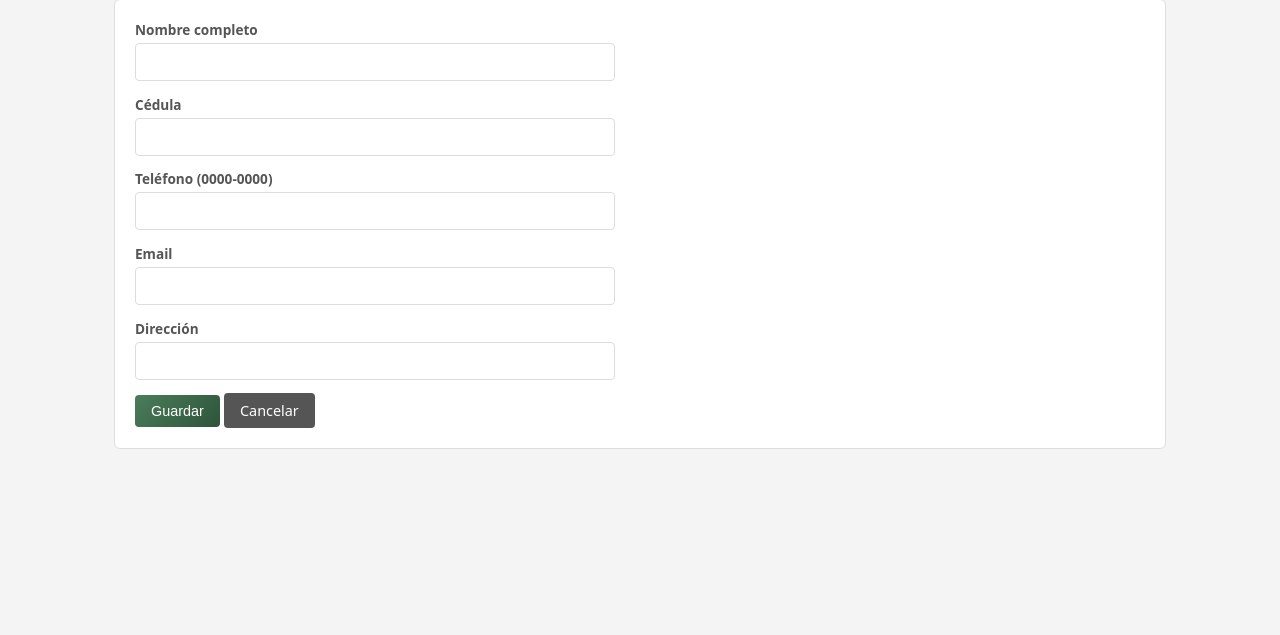
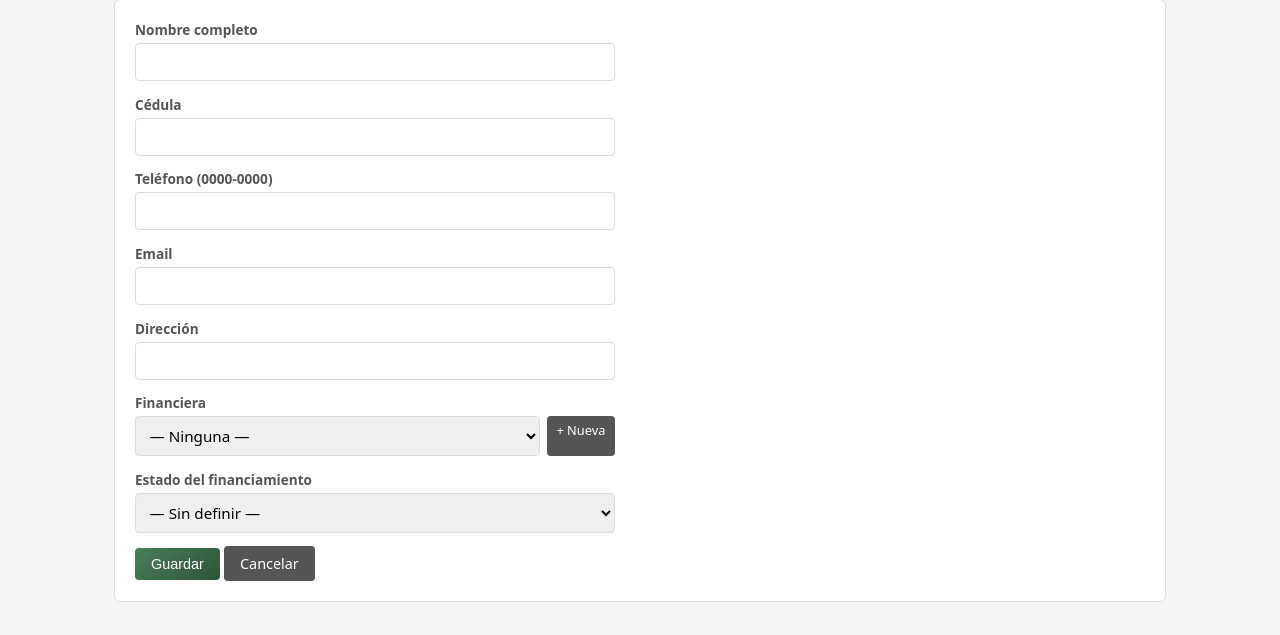
Before and after one commit to Vporras-88/Eli-n-Liam-Motors-CR, a Flask app: page /clientes/nuevo in a window 1280 px wide. Shown: the part 165-800 px from the top of the page. Run offline with Flask 3, Linux system fonts and the light colour scheme; the visitor is signed in with stand-in values (Sample User, id 1); data comes from the database, SQL or seed files in the repository; data that the repository does not hold is empty.

Commit message:
Agregar Financiera y Estado de financiamiento al módulo de Clientes
- Nuevo catálogo de Financieras (modelo, controlador, rutas y vista)
  con botonera para agregar/eliminar nombres de financieras, accesible
  desde Clientes → Financieras.
- Nuevos campos en Cliente: financiera (select) y estado del
  financiamiento (Pendiente/Aprobado/Rechazado), visibles en el
  formulario y como badge de color en el listado.
- Migración automática de la tabla `clientes` para bases de datos
  ya existentes (ALTER TABLE agrega las columnas si faltan).
- cliente_controller.editar_cliente conserva financiera/estado
  existentes cuando no se especifican, para no romper la CLI.

Co-Authored-By: Claude Sonnet 5 <noreply@anthropic.com>
Claude-Session: https://claude.ai/code/session_01WpVwH9SSiEgH7qaJsYcSbu

```diff
--- a/app/controllers/cliente_controller.py
+++ b/app/controllers/cliente_controller.py
@@ -4,18 +4,51 @@ import sqlite3
 
 from app.models import cliente as cliente_model
 
+ESTADOS_FINANCIAMIENTO = ("aprobado", "rechazado", "pendiente")
 
-def crear_cliente(nombre: str, cedula: str, telefono: str, email: str, direccion: str) -> sqlite3.Row:
+# Marca "no especificado" para distinguir de None (que significa "sin financiera" /
+# "sin estado" de forma explícita) al editar un cliente.
+_SIN_ESPECIFICAR = object()
+
+
+def crear_cliente(
+    nombre: str,
+    cedula: str,
+    telefono: str,
+    email: str,
+    direccion: str,
+    financiera_id: int | None = None,
+    estado_financiamiento: str | None = None,
+) -> sqlite3.Row:
     if cliente_model.obtener_por_cedula(cedula.strip()) is not None:
         raise ValueError(f"Ya existe un cliente registrado con la cédula {cedula}.")
-    cliente_id = cliente_model.crear(nombre.strip(), cedula.strip(), telefono.strip(), email.strip(), direccion.strip())
+    cliente_id = cliente_model.crear(
+        nombre.strip(), cedula.strip(), telefono.strip(), email.strip(), direccion.strip(),
+        financiera_id, estado_financiamiento,
+    )
     return cliente_model.obtener_por_id(cliente_id)
 
 
-def editar_cliente(cliente_id: int, nombre: str, telefono: str, email: str, direccion: str) -> sqlite3.Row:
-    if cliente_model.obtener_por_id(cliente_id) is None:
+def editar_cliente(
+    cliente_id: int,
+    nombre: str,
+    telefono: str,
+    email: str,
+    direccion: str,
+    financiera_id: int | None = _SIN_ESPECIFICAR,
+    estado_financiamiento: str | None = _SIN_ESPECIFICAR,
+) -> sqlite3.Row:
+    actual = cliente_model.obtener_por_id(cliente_id)
+    if actual is None:
         raise ValueError("El cliente indicado no existe.")
-    cliente_model.actualizar(cliente_id, nombre.strip(), telefono.strip(), email.strip(), direccion.strip())
+    if financiera_id is _SIN_ESPECIFICAR:
+        financiera_id = actual["financiera_id"]
+    if estado_financiamiento is _SIN_ESPECIFICAR:
+        estado_financiamiento = actual["estado_financiamiento"]
+    cliente_model.actualizar(
+        cliente_id, nombre.strip(), telefono.strip(), email.strip(), direccion.strip(),
+        financiera_id, estado_financiamiento,
+    )
     return cliente_model.obtener_por_id(cliente_id)
 
 
--- /dev/null
+++ b/app/controllers/financiera_controller.py
@@ -0,0 +1,25 @@
+"""Controlador de Financieras."""
+
+import sqlite3
+
+from app.models import financiera as financiera_model
+
+
+def crear_financiera(nombre: str) -> sqlite3.Row:
+    nombre = nombre.strip()
+    if not nombre:
+        raise ValueError("El nombre de la financiera no puede estar vacío.")
+    if financiera_model.obtener_por_nombre(nombre) is not None:
+        raise ValueError(f"Ya existe una financiera registrada con el nombre '{nombre}'.")
+    financiera_id = financiera_model.crear(nombre)
+    return financiera_model.obtener_por_id(financiera_id)
+
+
+def listar_financieras() -> list[sqlite3.Row]:
+    return financiera_model.listar()
+
+
+def eliminar_financiera(financiera_id: int) -> None:
+    if financiera_model.obtener_por_id(financiera_id) is None:
+        raise ValueError("La financiera indicada no existe.")
+    financiera_model.eliminar(financiera_id)
--- /dev/null
+++ b/app/models/financiera.py
@@ -0,0 +1,39 @@
+"""Modelo de Financiera: acceso a datos de la tabla `financieras`.
+
+Catálogo simple de entidades financieras (bancos, financieras) que un
+cliente puede usar para financiar su compra.
+"""
+
+import sqlite3
+
+from app.models.database import get_connection
+
+
+def crear(nombre: str) -> int:
+    with get_connection() as conn:
+        cur = conn.execute("INSERT INTO financieras (nombre) VALUES (?)", (nombre,))
+        conn.commit()
+        return cur.lastrowid
+
+
+def obtener_por_id(financiera_id: int) -> sqlite3.Row | None:
+    with get_connection() as conn:
+        return conn.execute("SELECT * FROM financieras WHERE id = ?", (financiera_id,)).fetchone()
+
+
+def obtener_por_nombre(nombre: str) -> sqlite3.Row | None:
+    with get_connection() as conn:
+        return conn.execute(
+            "SELECT * FROM financieras WHERE nombre = ? COLLATE NOCASE", (nombre,)
+        ).fetchone()
+
+
+def listar() -> list[sqlite3.Row]:
+    with get_connection() as conn:
+        return conn.execute("SELECT * FROM financieras ORDER BY nombre").fetchall()
+
+
+def eliminar(financiera_id: int) -> None:
+    with get_connection() as conn:
+        conn.execute("DELETE FROM financieras WHERE id = ?", (financiera_id,))
+        conn.commit()
--- a/app/views/web/routes/clientes_routes.py
+++ b/app/views/web/routes/clientes_routes.py
@@ -4,7 +4,7 @@ import sqlite3
 
 from flask import Blueprint, flash, redirect, render_template, request, url_for
 
-from app.controllers import cliente_controller
+from app.controllers import cliente_controller, financiera_controller
 from app.models import cliente as cliente_model
 from app.utils import validators as v
 from app.views.web.auth import requiere_permiso
@@ -23,23 +23,25 @@ def listar():
 @bp.route("/nuevo", methods=["GET", "POST"])
 @requiere_permiso("clientes")
 def nuevo():
+    financieras = financiera_controller.listar_financieras()
     if request.method == "POST":
         datos = request.form
         errores = _validar(datos, requerir_cedula=True)
         if errores:
             for e in errores:
                 flash(e, "error")
-            return render_template("clientes/form.html", cliente=None, valores=datos)
+            return render_template("clientes/form.html", cliente=None, valores=datos, financieras=financieras)
         try:
             cliente = cliente_controller.crear_cliente(
-                datos["nombre"], datos["cedula"], datos.get("telefono", ""), datos.get("email", ""), datos.get("direccion", "")
+                datos["nombre"], datos["cedula"], datos.get("telefono", ""), datos.get("email", ""), datos.get("direccion", ""),
+                _financiera_id(datos), _estado_financiamiento(datos),
             )
             flash(f"Cliente '{cliente['nombre']}' registrado con id {cliente['id']}.", "exito")
             return redirect(url_for("clientes.listar"))
         except ValueError as e:
             flash(str(e), "error")
-            return render_template("clientes/form.html", cliente=None, valores=datos)
-    return render_template("clientes/form.html", cliente=None, valores={})
+            return render_template("clientes/form.html", cliente=None, valores=datos, financieras=financieras)
+    return render_template("clientes/form.html", cliente=None, valores={}, financieras=financieras)
 
 
 @bp.route("/<int:cliente_id>/editar", methods=["GET", "POST"])
@@ -49,6 +51,7 @@ def editar(cliente_id):
     if fila is None:
         flash("El cliente indicado no existe.", "error")
         return redirect(url_for("clientes.listar"))
+    financieras = financiera_controller.listar_financieras()
 
     if request.method == "POST":
         datos = request.form
@@ -56,18 +59,19 @@ def editar(cliente_id):
         if errores:
             for e in errores:
                 flash(e, "error")
-            return render_template("clientes/form.html", cliente=fila, valores=datos)
+            return render_template("clientes/form.html", cliente=fila, valores=datos, financieras=financieras)
         try:
             cliente_controller.editar_cliente(
-                cliente_id, datos["nombre"], datos.get("telefono", ""), datos.get("email", ""), datos.get("direccion", "")
+                cliente_id, datos["nombre"], datos.get("telefono", ""), datos.get("email", ""), datos.get("direccion", ""),
+                _financiera_id(datos), _estado_financiamiento(datos),
             )
             flash("Cliente actualizado.", "exito")
             return redirect(url_for("clientes.listar"))
         except ValueError as e:
             flash(str(e), "error")
-            return render_template("clientes/form.html", cliente=fila, valores=datos)
+            return render_template("clientes/form.html", cliente=fila, valores=datos, financieras=financieras)
 
-    return render_template("clientes/form.html", cliente=fila, valores=dict(fila))
+    return render_template("clientes/form.html", cliente=fila, valores=dict(fila), financieras=financieras)
 
 
 @bp.route("/<int:cliente_id>/eliminar", methods=["POST"])
@@ -81,6 +85,46 @@ def eliminar(cliente_id):
     except sqlite3.IntegrityError:
         flash("No se puede eliminar: el cliente tiene ventas u órdenes de taller asociadas.", "error")
     return redirect(url_for("clientes.listar"))
+
+
+@bp.route("/financieras")
+@requiere_permiso("clientes")
+def financieras():
+    return render_template("clientes/financieras.html", financieras=financiera_controller.listar_financieras())
+
+
+@bp.route("/financieras/nueva", methods=["POST"])
+@requiere_permiso("clientes")
+def nueva_financiera():
+    try:
+        financiera = financiera_controller.crear_financiera(request.form.get("nombre", ""))
+        flash(f"Financiera '{financiera['nombre']}' agregada.", "exito")
+    except ValueError as e:
+        flash(str(e), "error")
+    return redirect(url_for("clientes.financieras"))
+
+
+@bp.route("/financieras/<int:financiera_id>/eliminar", methods=["POST"])
+@requiere_permiso("clientes")
+def eliminar_financiera(financiera_id):
+    try:
+        financiera_controller.eliminar_financiera(financiera_id)
+        flash("Financiera eliminada.", "exito")
+    except ValueError as e:
+        flash(str(e), "error")
+    except sqlite3.IntegrityError:
+        flash("No se puede eliminar: hay clientes asociados a esta financiera.", "error")
+    return redirect(url_for("clientes.financieras"))
+
+
+def _financiera_id(datos) -> int | None:
+    valor = datos.get("financiera_id", "").strip()
+    return int(valor) if valor else None
+
+
+def _estado_financiamiento(datos) -> str | None:
+    valor = datos.get("estado_financiamiento", "").strip()
+    return valor or None
 
 
 def _validar(datos, requerir_cedula: bool) -> list[str]:
@@ -98,4 +142,7 @@ def _validar(datos, requerir_cedula: bool) -> list[str]:
     ok, msg = v.validar_email(datos.get("email", ""))
     if not ok:
         errores.append(msg)
+    estado = datos.get("estado_financiamiento", "").strip()
+    if estado and estado not in cliente_controller.ESTADOS_FINANCIAMIENTO:
+        errores.append("El estado de financiamiento indicado no es válido.")
     return errores
--- a/app/views/web/static/style.css
+++ b/app/views/web/static/style.css
@@ -210,3 +210,7 @@ input, select, textarea {
 .badge-vendida, .badge-inactivo, .badge-entregada { background: #eee; color: var(--gris); }
 .badge-reservada, .badge-en_proceso { background: #fff4e0; color: #9a6700; }
 .badge-completada { background: #e6f0fb; color: #1a56a8; }
+
+.badge-fin-aprobado { background: #e6f4ea; color: var(--verde); }
+.badge-fin-rechazado { background: #fbe6e6; color: #b3261e; }
+.badge-fin-pendiente { background: #fff4e0; color: #9a6700; }
--- a/app/views/web/templates/clientes/form.html
+++ b/app/views/web/templates/clientes/form.html
@@ -28,6 +28,27 @@
         <label for="direccion">Dirección</label>
         <input type="text" id="direccion" name="direccion" value="{{ valores.get('direccion', '') if valores else '' }}">
     </div>
+    <div class="campo">
+        <label for="financiera_id">Financiera</label>
+        <div style="display:flex;gap:0.4rem;">
+            <select id="financiera_id" name="financiera_id" style="flex:1;">
+                <option value="">— Ninguna —</option>
+                {% for f in financieras %}
+                <option value="{{ f['id'] }}" {{ 'selected' if valores.get('financiera_id')|string == f['id']|string else '' }}>{{ f['nombre'] }}</option>
+                {% endfor %}
+            </select>
+            <a class="btn btn-secundario btn-pequeno" href="{{ url_for('clientes.financieras') }}" target="_blank" title="Agregar una nueva financiera en una pestaña aparte">+ Nueva</a>
+        </div>
+    </div>
+    <div class="campo">
+        <label for="estado_financiamiento">Estado del financiamiento</label>
+        <select id="estado_financiamiento" name="estado_financiamiento">
+            <option value="" {{ 'selected' if not valores.get('estado_financiamiento') else '' }}>— Sin definir —</option>
+            <option value="pendiente" {{ 'selected' if valores.get('estado_financiamiento') == 'pendiente' else '' }}>Pendiente</option>
+            <option value="aprobado" {{ 'selected' if valores.get('estado_financiamiento') == 'aprobado' else '' }}>Aprobado</option>
+            <option value="rechazado" {{ 'selected' if valores.get('estado_financiamiento') == 'rechazado' else '' }}>Rechazado</option>
+        </select>
+    </div>
     <div>
         <button type="submit" class="btn">Guardar</button>
         <a class="btn btn-secundario" href="{{ url_for('clientes.listar') }}">Cancelar</a>
```
Also changed, not shown: app/models/cliente.py (+36 -10 lines), app/models/database.py (+29 -7 lines), app/views/web/templates/clientes/financieras.html (added, +39 -0 lines), app/views/web/templates/clientes/listar.html (+14 -3 lines).
